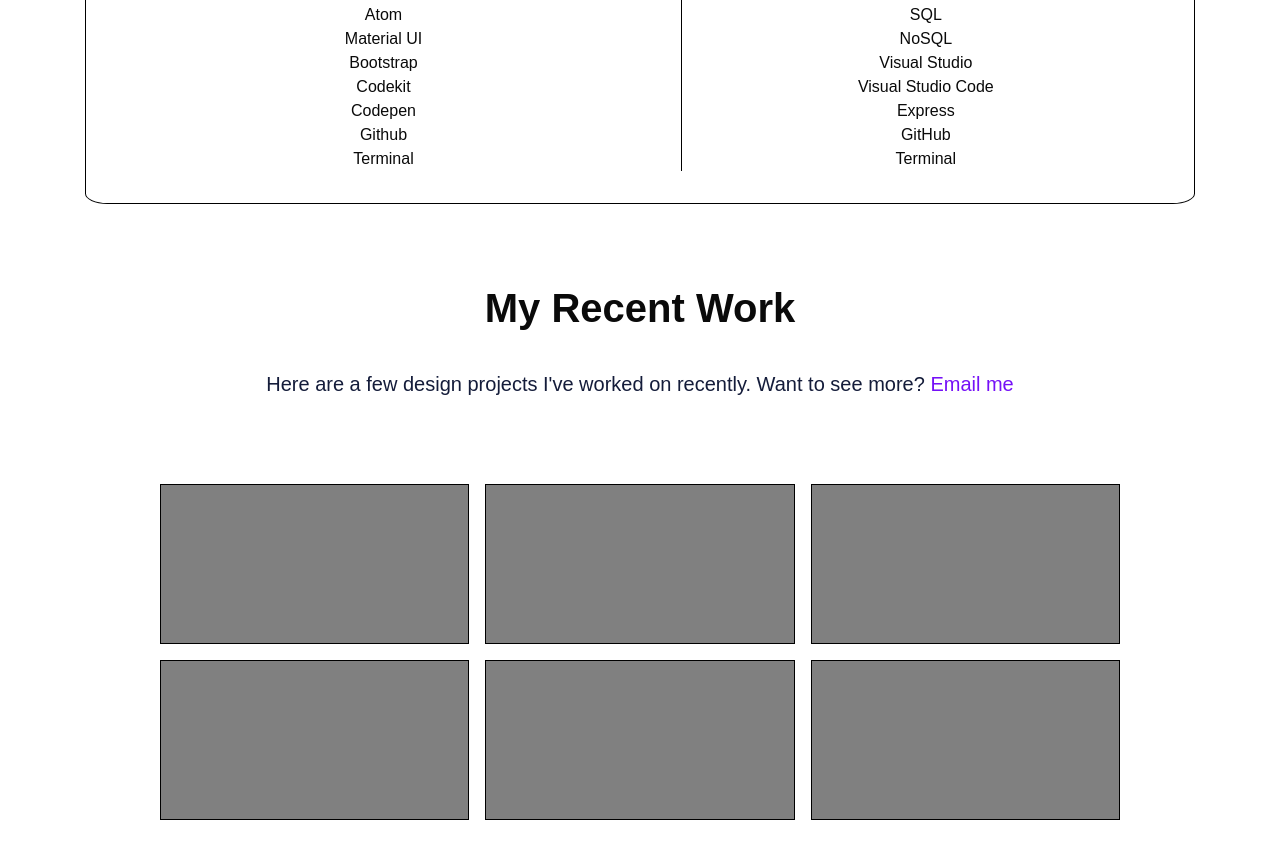
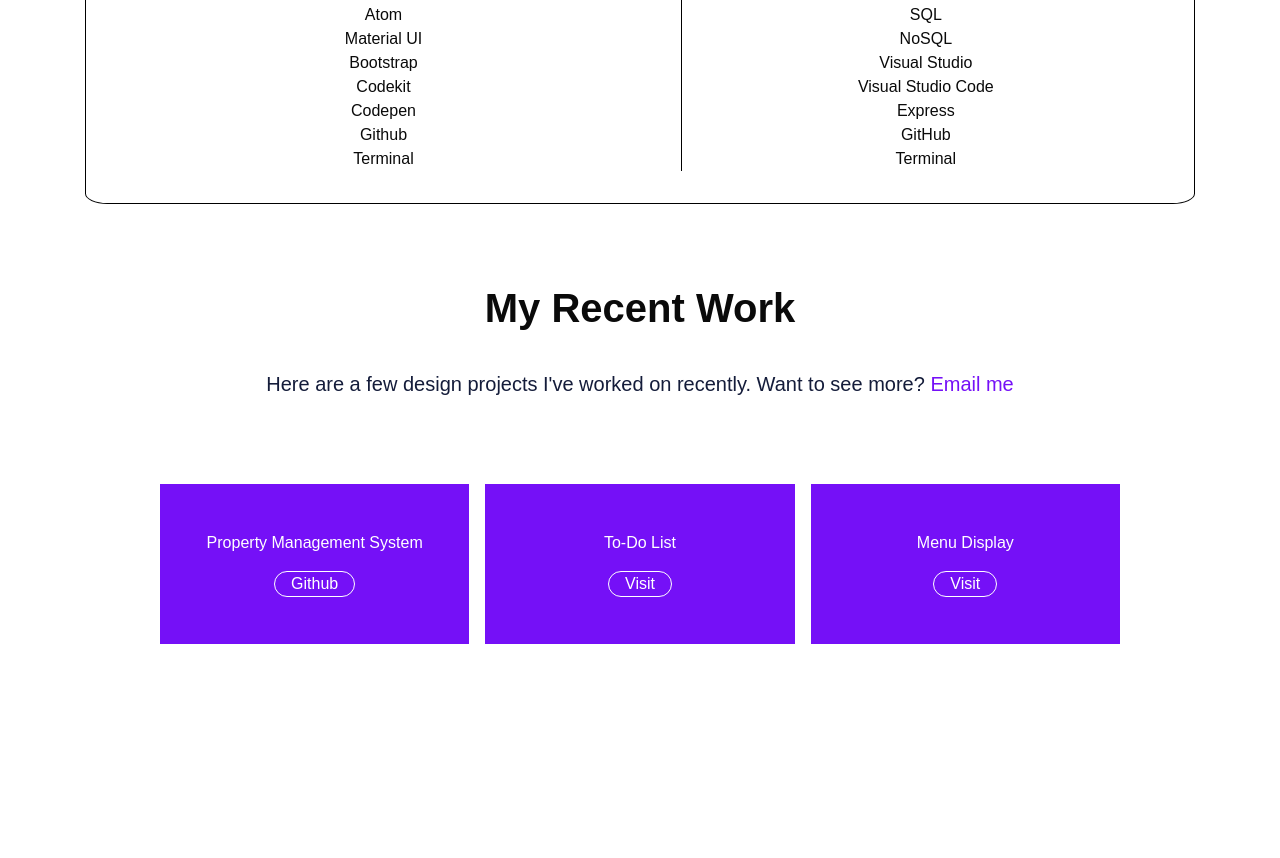
Before and after one commit to MateenAhmed23/portfolio1, a plain HTML site: page index.html in a window 1280 px wide. Shown: the part 1569-2427 px from the top of the page. After the commit the page ends 2293 px from the top, so only its background shows below. Drawn offline with nearby package versions, Linux system fonts and the light colour scheme.

Commit message:
Added projects

```diff
--- a/index.html
+++ b/index.html
@@ -175,12 +175,15 @@
           >
         </h2>
         <div class="projectGrid">
-          <div class="project"></div>
-          <div class="project"></div>
-          <div class="project"></div>
-          <div class="project"></div>
-          <div class="project"></div>
-          <div class="project"></div>
+          <div class="project"><p>Property Management System</p>
+          <a href="https://github.com/MateenAhmed23/ZameenClone">Github</a>
+          </div>
+          <div class="project"><p>To-Do List</p>
+          <a href="https://mateenahmed23.github.io/TodoList_JS/">Visit</a>
+          </div>
+          <div class="project"><p>Menu Display</p>
+            <a href="https://mateenahmed23.github.io/reactMenu/">Visit</a>
+          </div>
         </div>
         <!-- <div class="project-grid">
           <div class="columns is-multiline is-mobile">
--- a/styles.css
+++ b/styles.css
@@ -201,7 +201,20 @@ ul {
 }
 
 .project{
-    background-color: grey;
+    background-color: var(--purple);
+    color: var(--white);
     /* height: 10rem; */
-    border: 1px solid black;
+    /* border: 1px solid black; */
+    display: flex;
+    flex-direction: column;
+    justify-content: center;
+    align-items: center;
+    /* border-radius: 0.1rem; */
 }
+
+.project a{
+    border: 1px solid white;
+    padding: 0 1rem;
+    color: var(--white);
+    border-radius: 1rem;
+}
```
